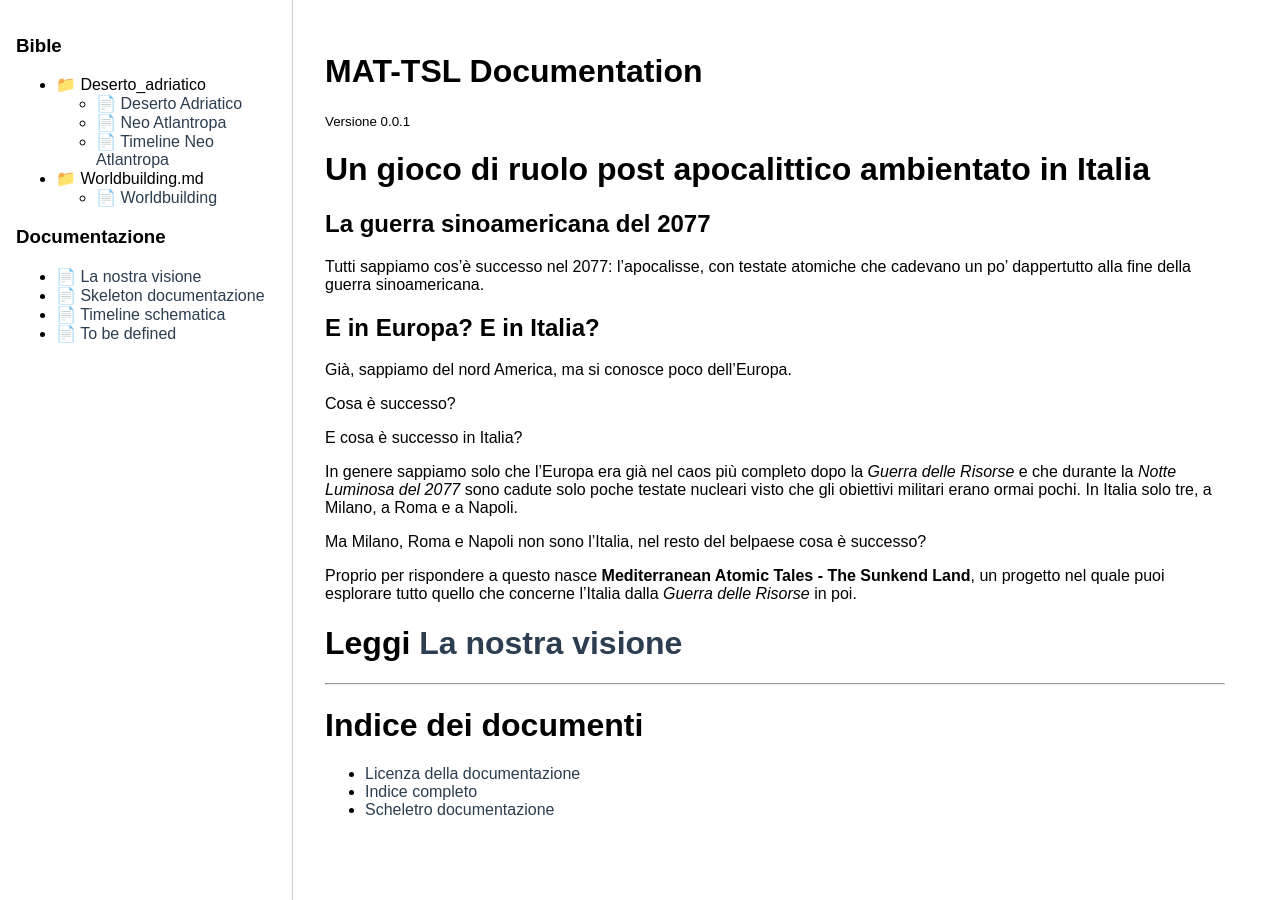
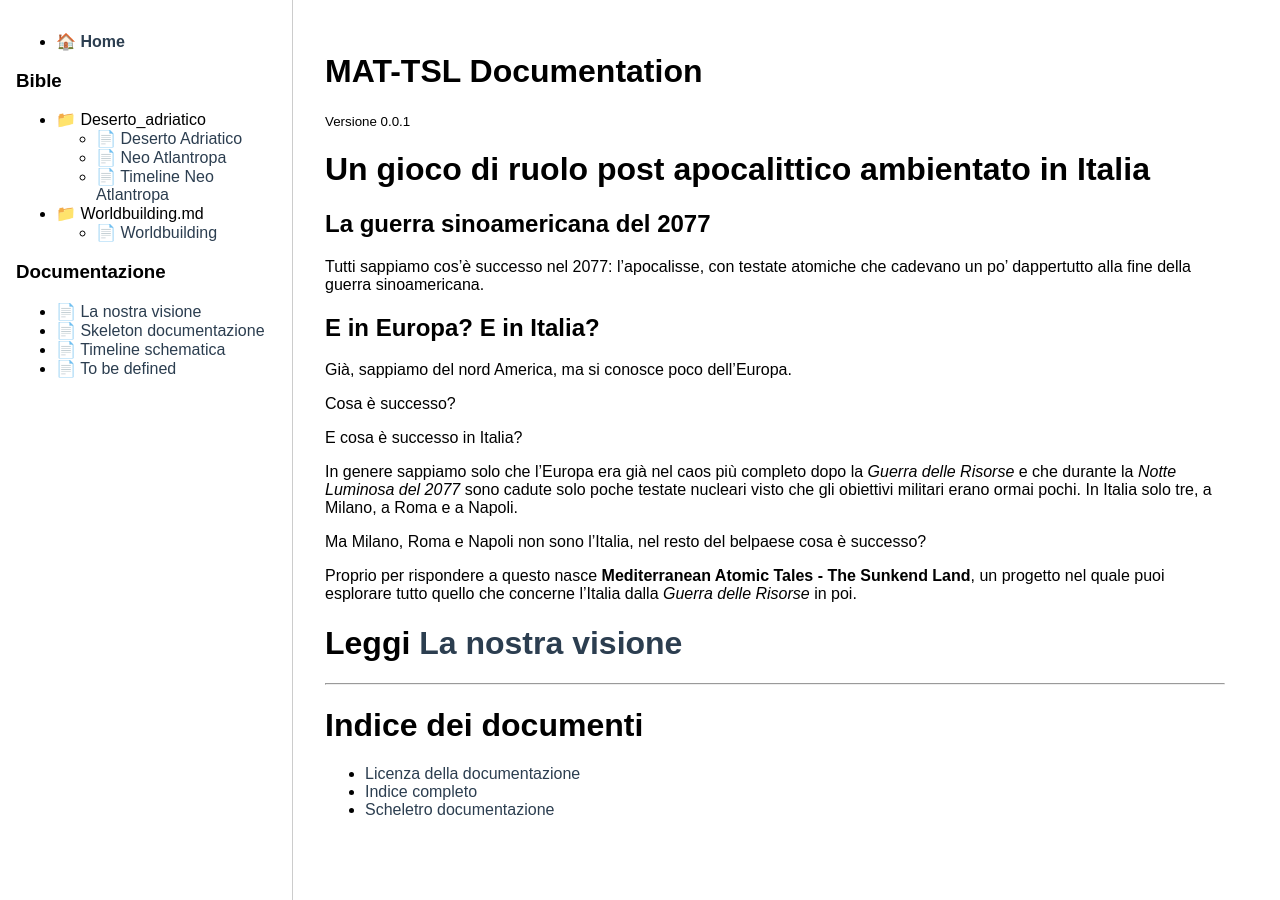
Before and after one commit to villo001/MAT-TSL-documentation, a Jekyll site: the page built from index.md, in a window 1280 px wide. Built offline with Jekyll 4.4.1, drawn with Linux system fonts in a browser that asks for light colours.

Commit message:
Links correction

```diff
--- a/_includes/sidebar.html
+++ b/_includes/sidebar.html
@@ -1,58 +1,52 @@
 <nav class="sidebar" style="width:260px; padding:1rem; border-right:1px solid #ccc;">
+
+  <!-- Home -->
+  <ul>
+    <li>🏠 <a href="{{ '/' | relative_url }}" {% if page.url == '/' %}style="font-weight:bold"{% endif %}>Home</a></li>
+  </ul>
 
   <!-- Bible -->
   <h3>Bible</h3>
   <ul>
-    {% assign bible_paths = site.bible | sort: "order" %}
+    {% assign bible_docs = site.bible | sort: "order" %}
     {% assign processed_dirs = "" | split: "" %}
 
-    {% for doc in bible_paths %}
-      {% assign parts = doc.path | split: "/" %}
+    {% for doc in bible_docs %}
+      {% assign parts = doc.path | split:"/" %}
       {% assign dir_parts = parts | slice: 1, parts.size | slice: 0, parts.size-1 %}
-      {% assign dir = dir_parts | join: "/" %}
+      {% assign dir = dir_parts | join:"/" %}
 
-      {% unless processed_dirs contains dir %}
-        {% assign processed_dirs = processed_dirs | push: dir %}
-
-        {% if dir != "" %}
-          <li>
-            📁 {{ dir | split: "/" | last | capitalize }}
+      {% if dir == "" %}
+        <!-- documento root -->
+        <li>📄 <a href="{{ doc.url | relative_url }}" {% if page.url == doc.url %}style="font-weight:bold"{% endif %}>{{ doc.title }}</a></li>
+      {% else %}
+        <!-- documento in sottocartella -->
+        {% unless processed_dirs contains dir %}
+          {% assign processed_dirs = processed_dirs | push: dir %}
+          <li>📁 {{ dir | split:"/" | last | capitalize }}
             <ul>
-              {% for child in bible_paths %}
-                {% assign child_parts = child.path | split: "/" %}
-                {% assign child_dir_parts = child_parts | slice: 1, child_parts.size | slice: 0, child_parts.size-1 %}
-                {% assign child_dir = child_dir_parts | join: "/" %}
+              {% for child in bible_docs %}
+                {% assign child_parts = child.path | split:"/" %}
+                {% assign child_dir_parts = child_parts | slice: 1, child_parts.size | slice:0, child_parts.size-1 %}
+                {% assign child_dir = child_dir_parts | join:"/" %}
                 {% if child_dir == dir %}
-                  <li>
-                    📄 <a href="{{ child.url }}" {% if page.url == child.url %}style="font-weight:bold"{% endif %}>
-                      {{ child.title }}
-                    </a>
-                  </li>
+                  <li>📄 <a href="{{ child.url | relative_url }}" {% if page.url == child.url %}style="font-weight:bold"{% endif %}>{{ child.title }}</a></li>
                 {% endif %}
               {% endfor %}
             </ul>
           </li>
-        {% else %}
-          <li>
-            📄 <a href="{{ doc.url }}" {% if page.url == doc.url %}style="font-weight:bold"{% endif %}>
-              {{ doc.title }}
-            </a>
-          </li>
-        {% endif %}
-      {% endunless %}
+        {% endunless %}
+      {% endif %}
+
     {% endfor %}
   </ul>
 
   <!-- Docs -->
   <h3>Documentazione</h3>
   <ul>
-    {% assign docs_paths = site.docs | sort: "order" %}
-    {% for doc in docs_paths %}
-      <li>
-        📄 <a href="{{ doc.url }}" {% if page.url == doc.url %}style="font-weight:bold"{% endif %}>
-          {{ doc.title }}
-        </a>
-      </li>
+    {% assign docs = site.docs | sort:"order" %}
+    {% for doc in docs %}
+      <li>📄 <a href="{{ doc.url | relative_url }}" {% if page.url == doc.url %}style="font-weight:bold"{% endif %}>{{ doc.title }}</a></li>
     {% endfor %}
   </ul>
 
```
Also changed, not shown: _config.yml (line endings or trailing spaces).
